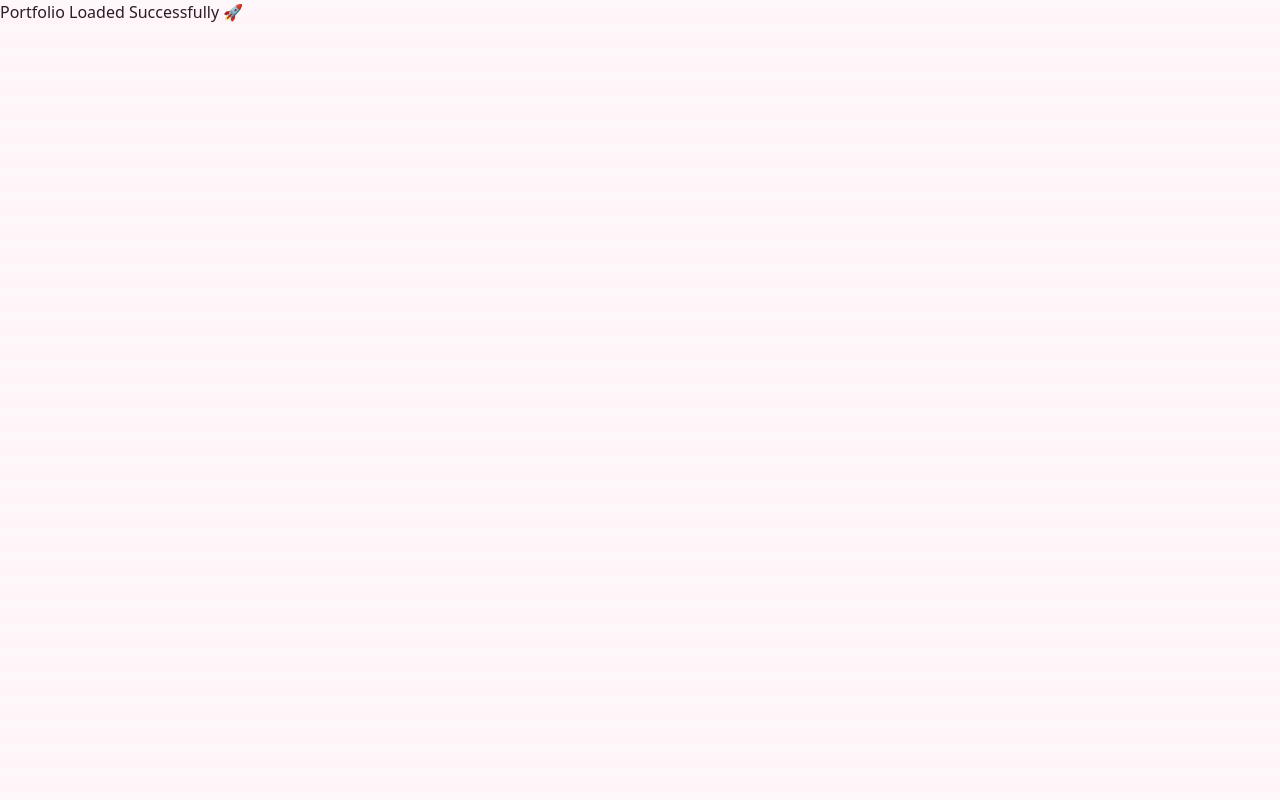
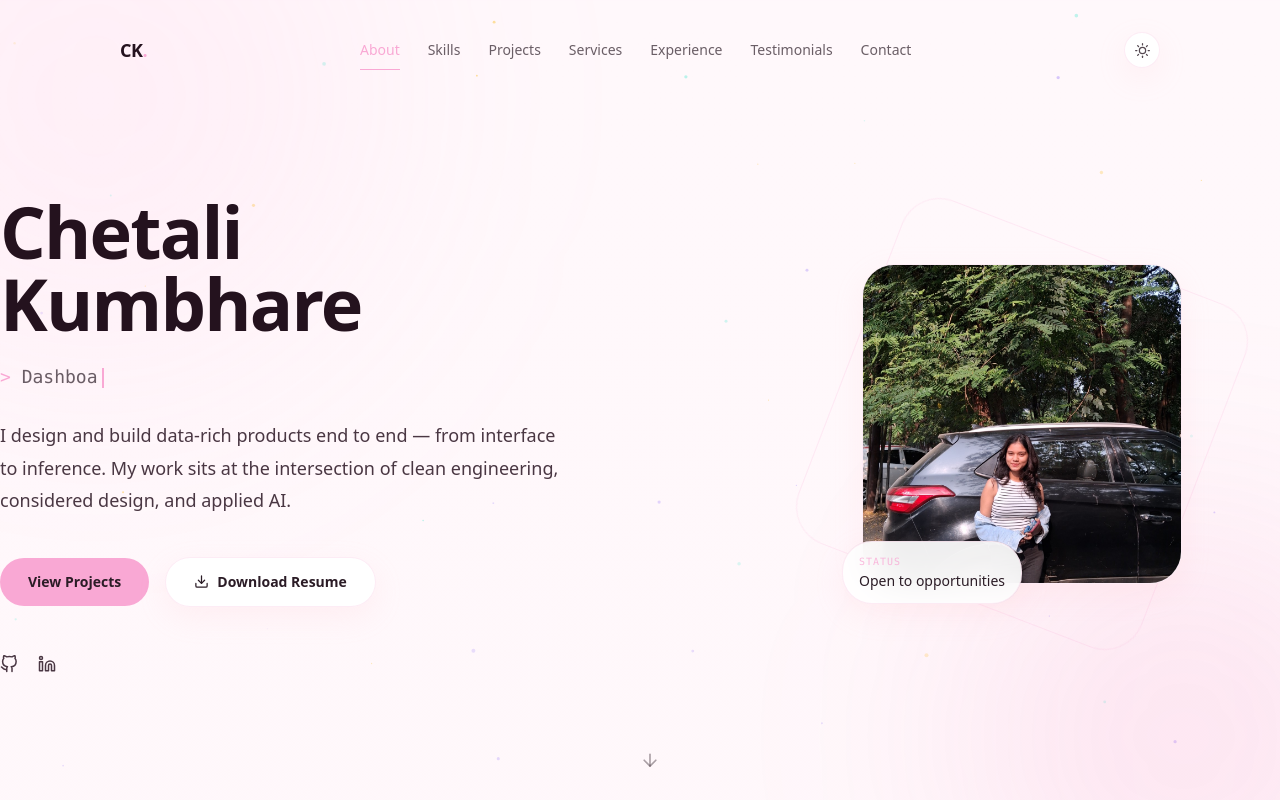
Before and after one commit to chetali0201/portfolio, a React (Vite) app in the folder portfolio/: page / in a window 1280 px wide. Shown: the top 800 px of the page. Built offline with nearby package versions, Linux system fonts and the light colour scheme.

Commit message:
Update App.jsx

```diff
--- a/portfolio/src/App.jsx
+++ b/portfolio/src/App.jsx
@@ -14,8 +14,6 @@ import Contact from './components/Contact'
 import Footer from './components/Footer'
 
 export default function App() {
-   return <h1>Portfolio Loaded Successfully 🚀</h1>
-
   const { theme, toggleTheme } = useTheme()
   const [loading, setLoading] = useState(true)
 
@@ -29,6 +27,7 @@ export default function App() {
       <Loader loading={loading} />
       <CursorGlow />
       <Navbar theme={theme} toggleTheme={toggleTheme} />
+
       <main className="relative">
         <Hero />
         <About />
@@ -39,6 +38,7 @@ export default function App() {
         <Testimonials />
         <Contact />
       </main>
+
       <Footer />
     </>
   )
```
